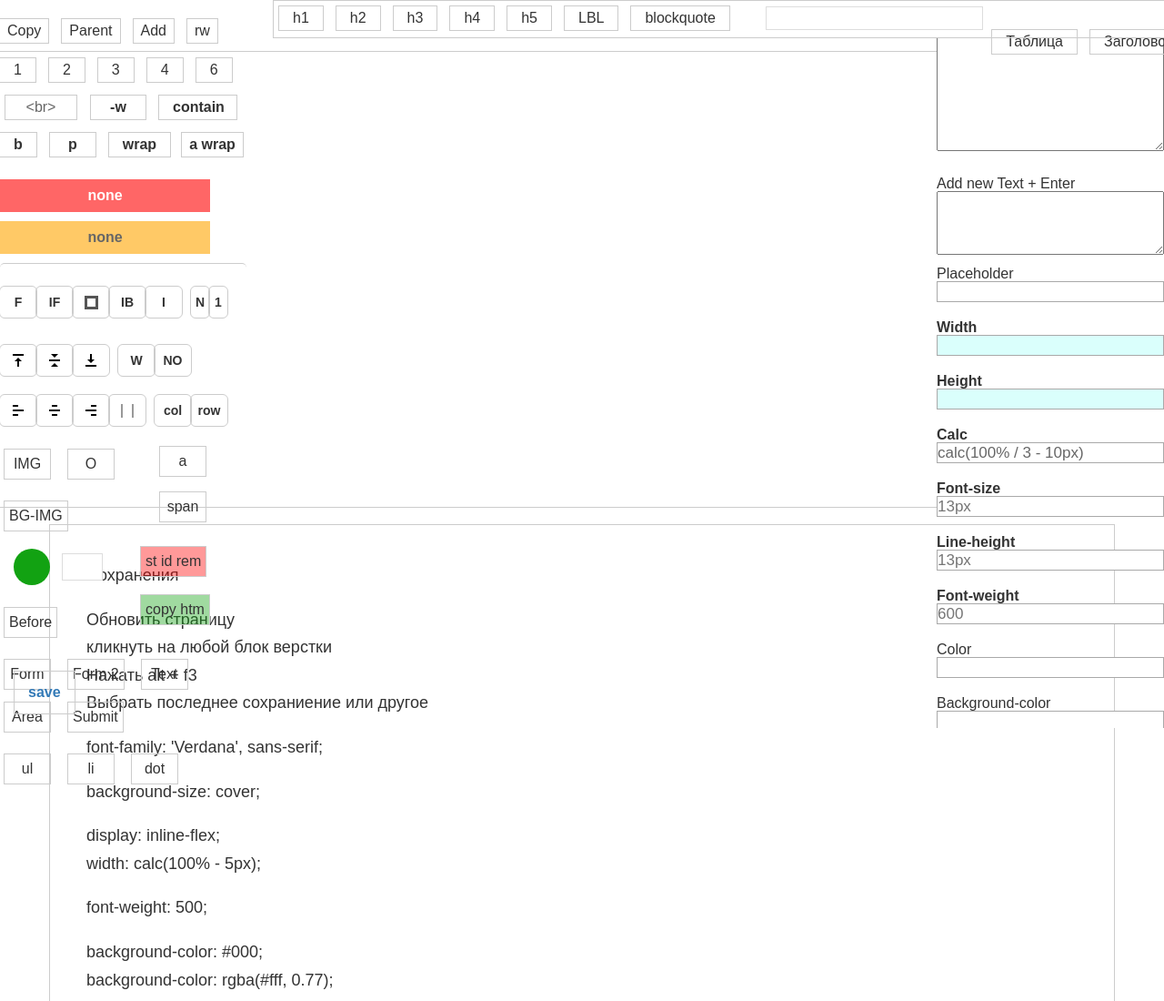
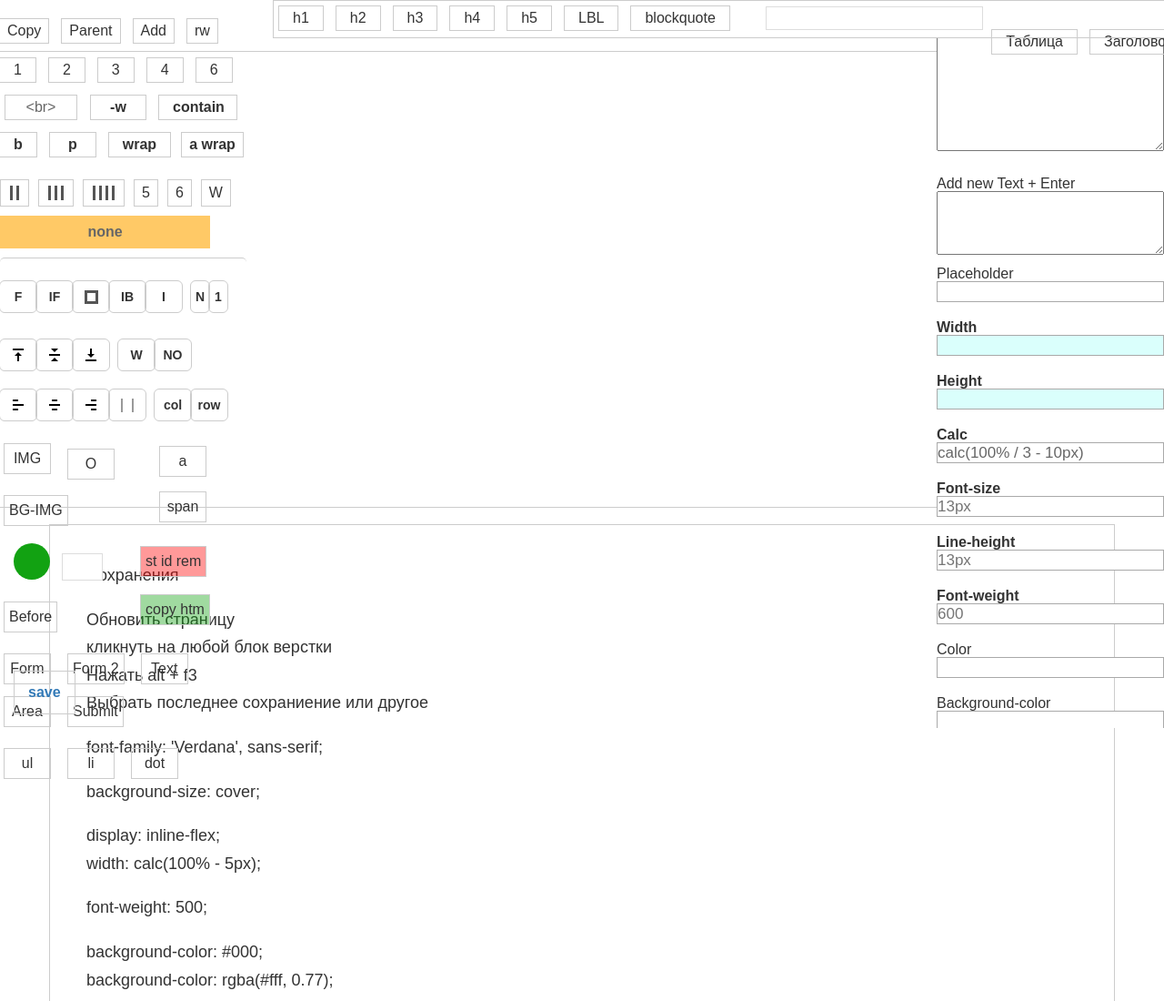
Before and after one commit to ikles/LAST-LAST-LAST-LAST-CONST, a website: page app/index1.html in a window 1280 px wide. Shown: the top 1100 px of the page at 91% size. Drawn offline with nearby package versions, Linux system fonts and the light colour scheme; files that its build step writes are made by us from their sources; files whose address does not match are found by name.

Commit message:
добавил колонки

```diff
--- a/app/index1.html
+++ b/app/index1.html
@@ -439,7 +439,33 @@
     <!--input type="text" class="tag_name" placeholder="Имя тэга"-->
   </span><!--colss-->
   <div class="form form-my2">
-    <span class="classs">none</span><br>
+    <div class="coluu-w">
+    <span class="coluu" id="coluu_2">
+      <span></span>
+      <span></span>
+    </span>
+    <span class="coluu" id="coluu_3">
+      <span></span>
+      <span></span>
+      <span></span>
+    </span>
+    <span class="coluu" id="coluu_4">
+      <span></span>
+      <span></span>
+      <span></span>
+      <span></span>
+    </span>
+    <span class="coluu" id="coluu_5">
+      5
+    </span>
+    <span class="coluu" id="coluu_6">
+      6
+    </span>
+    <span class="coluu" id="coluu_w">
+      W
+    </span>
+  </div>
+    <!--span class="classs">none</span><br-->
     <span class="classs2">none</span>
   <!--label>
    Class Name <br>
--- a/app/result/css/main1.css
+++ b/app/result/css/main1.css
@@ -1387,7 +1387,7 @@ input[type="text"].tag_name {
   min-width: 231px;
   background-color: orange;
   color: #000;
-  text-trans.form: lowercase; }
+  text-transform: lowercase; }
 
 .img, .before, .butospan, .bg-img {
   display: inline-block;
--- a/app/result/js/common1.js
+++ b/app/result/js/common1.js
@@ -727,8 +727,8 @@ $('body').keydown(function(e) {
 // alt + лево 37 пред сосед
 
 $('body').keydown(function(e) {
-  e.preventDefault();
   if (e.altKey && e.keyCode == 37) {
+    e.preventDefault();
 
 
     if( $('#active').prev().length > 0 ) {
@@ -2062,6 +2062,52 @@ $('.coll-7').click(function () {
   main_function();
 });
 
+
+$('#coluu_2').click(function () {
+  $('#active').append(
+`<div class="w-row"><div class="contain"><div class="w-row" style="display: flex; justify-content: space-between;"><div class="w-col-6" style="width: 50%;"></div><div class="w-col-6" style="width: 50%;"></div></div></div></div>`
+    );
+  main_function();
+});
+
+$('#coluu_3').click(function () {
+  $('#active').append(
+`<div class="w-row"><div class="contain"><div class="w-row" style="display: flex; justify-content: space-between;"><div class="w-col-4" style="width: 33.3333%;"></div></div></div></div>`
+    );
+  main_function();
+});
+
+$('#coluu_4').click(function () {
+  $('#active').append(
+`<div class="w-row"><div class="contain"><div class="w-row" style="display: flex; justify-content: space-between;">
+<div class="w-col-3" style="width: 25%;"></div></div></div></div>`
+    );
+  main_function();
+});
+
+$('#coluu_5').click(function () {
+  $('#active').append(
+`<div class="w-row"><div class="contain"><div class="w-row" style="display: flex; justify-content: space-between;"><div class="w-row" style="width: 20%;"></div></div></div></div>`
+    );
+  main_function();
+});
+
+$('#coluu_6').click(function () {
+  $('#active').append(
+`<div class="w-row"><div class="contain"><div class="w-row" style="display: flex; justify-content: space-between;"><div class="w-col-2" style="width: 16.6667%;"></div></div></div></div>`
+    );
+  main_function();
+});
+
+$('#coluu_w').click(function () {
+  $('#active').append(
+`<div class="w-row"><div class="contain"><div class="w-row" style="display: flex; justify-content: space-between;"></div></div></div>`
+    );
+  main_function();
+});
+
+
+
 $('.rw').click(function () {
   $('#active').append(rw);
   main_function();
--- a/app/scss/main2.scss
+++ b/app/scss/main2.scss
@@ -411,3 +411,35 @@ input[type="text"].fWeight {
   top: 469px;
   left: 70px;
 }
+
+.coluu-w {
+  width: 100%;
+  height: auto;
+  overflow: hidden;
+  margin-left: -5px;
+  margin-right: -5px;
+  display: flex;
+}
+.coluu {
+  float: none;
+  margin: 0 5px 5px 5px;
+  padding: 6px 8px;
+  display: inline-flex !important;
+  line-height: 1;
+  cursor: pointer;
+  align-items: center;
+  justify-content: center;
+  border: 1px solid #ccc;
+  height: 30px;
+  &:hover {
+    border: 1px solid #000;
+    background-color: #ff8d18;
+    font-weight: bold;
+  }
+  span {
+    width: 3px;
+    background-color: #555;
+    height: 100%;
+    margin: 0 2px;
+  }
+}
```
Also changed, not shown: app/result/index1.html (+27 -1 lines), app/result/css/main2.css. Lines whose indentation alone changed are shown as unchanged.
